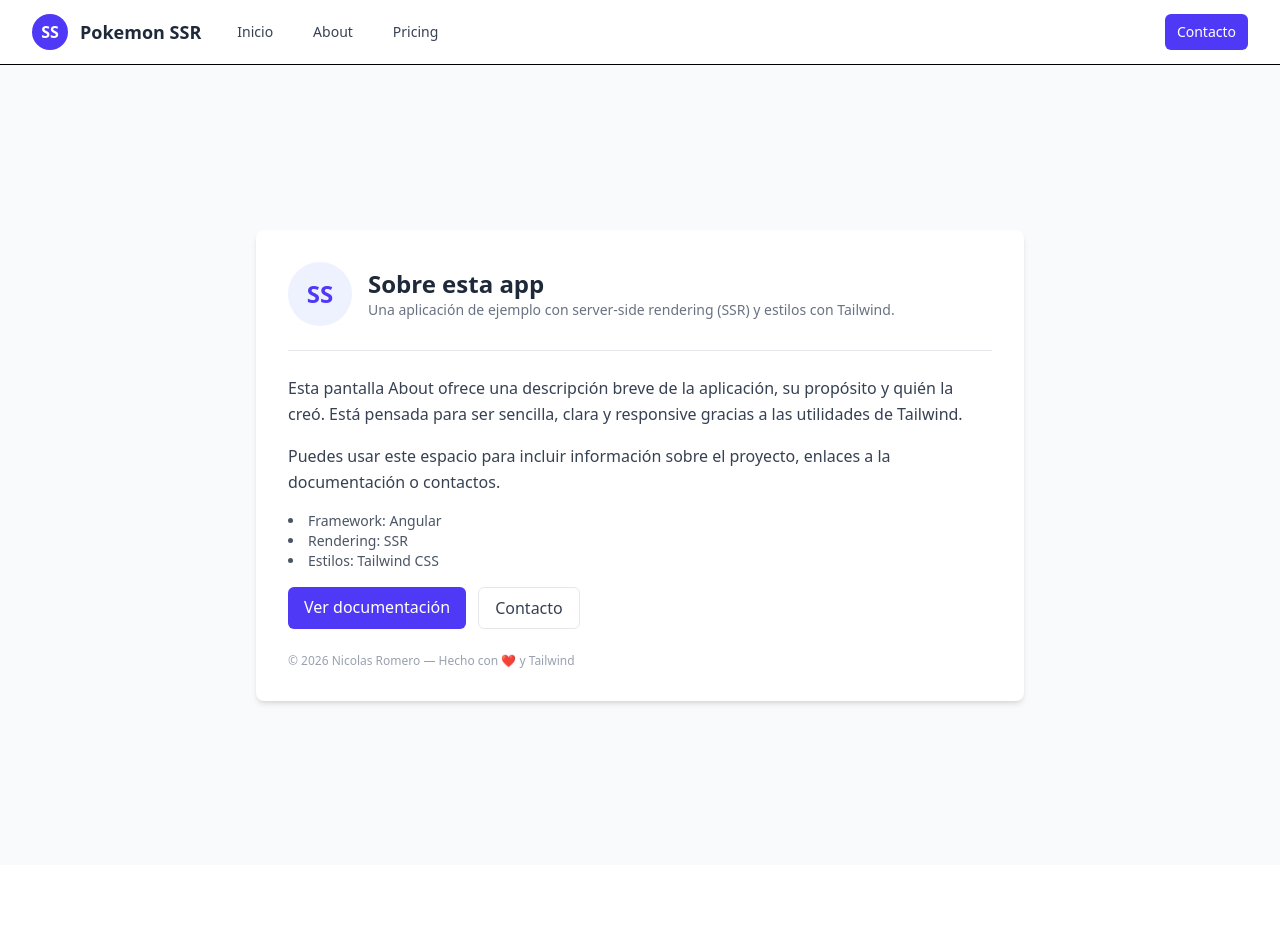
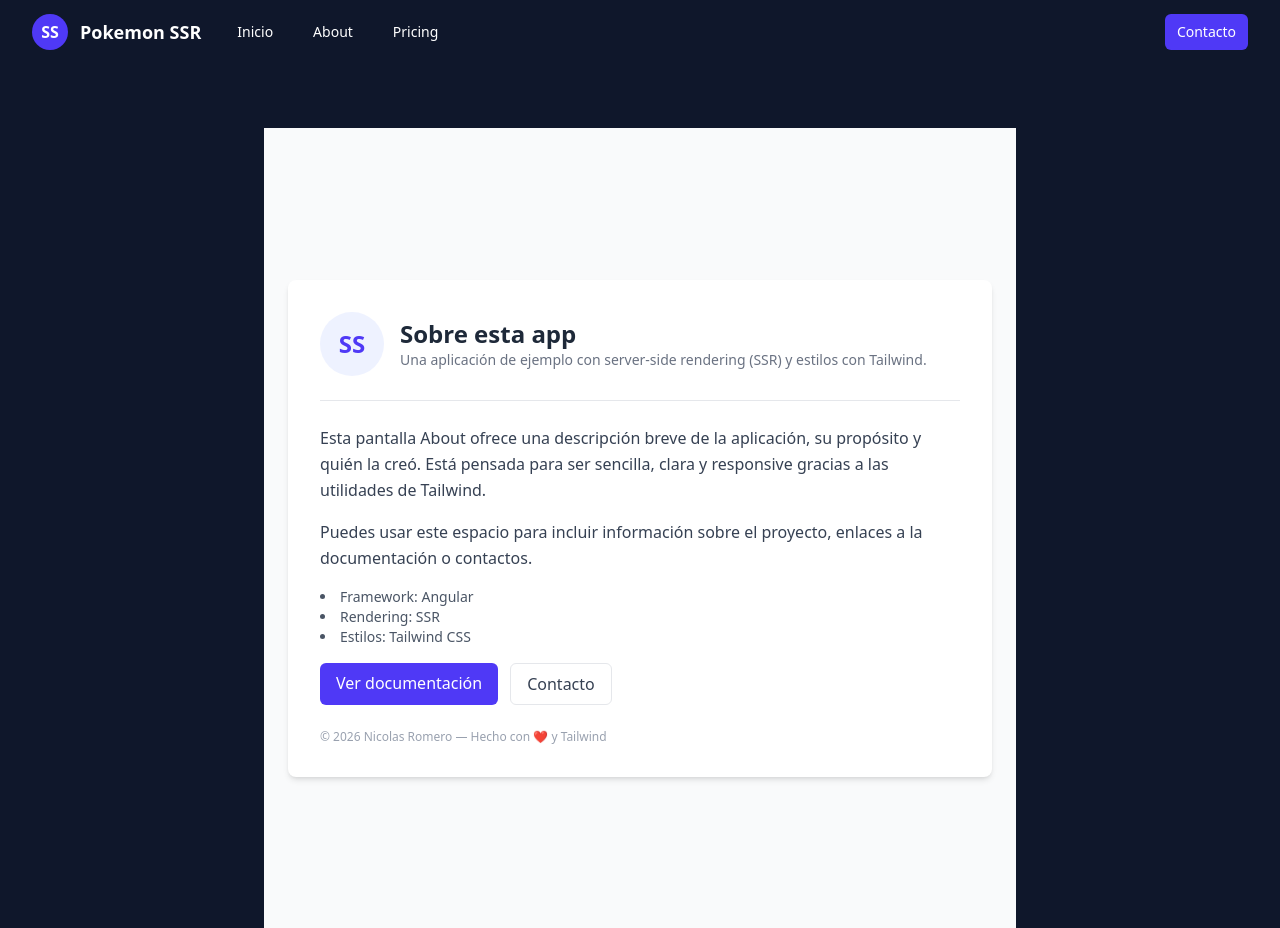
Before and after one commit to nicolasfromerom/ssr_angular, an Angular app: page /about in a window 1280 px wide. Before the commit the page ends 865 px from the top, so only its background shows below. Built offline with nearby package versions, Linux system fonts and the light colour scheme.

Commit message:
maqueta principal

```diff
--- a/src/app/app.html
+++ b/src/app/app.html
@@ -1,2 +1,4 @@
-<app-navbar/>
-<router-outlet />
+<app-navbar />
+<div class="max-w-3xl m-auto mt-16 px-2">
+  <router-outlet />
+</div>
--- a/src/app/app.routes.ts
+++ b/src/app/app.routes.ts
@@ -14,6 +14,10 @@ export const routes: Routes = [
     loadComponent: () => import('./pages/pricing/pricing-page').then((m) => m.PricingPage),
   },
   {
+    path: 'pokemons',
+    loadComponent: () => import('./pages/pokemons/pokemons-page').then((m) => m.PokemonsPage),
+  },
+  {
     path: '**',
     redirectTo: 'about',
   },
--- /dev/null
+++ b/src/app/pages/pokemons/pokemons-page.html
@@ -0,0 +1,11 @@
+<h1 class="text-3xl">Listado de Pokémons</h1>
+<h2 class="text-xl">Página actual</h2>
+
+<hr class="my-2" />
+
+<pokemon-list />
+
+<div class="flex justify-between">
+  <button class="mt-2">Anteriores</button>
+  <button class="mt-2">Siguientes</button>
+</div>
--- /dev/null
+++ b/src/app/pages/pokemons/pokemons-page.ts
@@ -0,0 +1,10 @@
+import { ChangeDetectionStrategy, Component } from '@angular/core';
+import { PokemonList } from '../../pokemons/components/pokemon-list/pokemon-list';
+
+@Component({
+  selector: 'pokemons-page',
+  imports: [PokemonList],
+  templateUrl: './pokemons-page.html',
+  changeDetection: ChangeDetectionStrategy.OnPush,
+})
+export class PokemonsPage {}
--- /dev/null
+++ b/src/app/pokemons/components/pokemon-card/pokemon-card.html
@@ -0,0 +1,15 @@
+<div
+  class="bg-blue-500 animate-fadeIn h-44 bg-opacity-25 rounded-lg shadow-md flex flex-col p-4 items-center justify-center cursor-pointer"
+>
+  <img
+    src="https://raw.githubusercontent.com/PokeAPI/sprites/master/sprites/pokemon/other/home/25.png"
+    alt="Pikachu"
+    class="w-24 h-24"
+    width="96px"
+    height="96px"
+  />
+
+  <div class="text-center mt-2">
+    <h2 class="text-xl font-bold capitalize text-white">Pikachu</h2>
+  </div>
+</div>
--- /dev/null
+++ b/src/app/pokemons/components/pokemon-card/pokemon-card.ts
@@ -0,0 +1,9 @@
+import { ChangeDetectionStrategy, Component } from '@angular/core';
+
+@Component({
+  selector: 'pokemon-card',
+  imports: [],
+  templateUrl: './pokemon-card.html',
+  changeDetection: ChangeDetectionStrategy.OnPush,
+})
+export class PokemonCard {}
--- /dev/null
+++ b/src/app/pokemons/components/pokemon-list/pokemon-list.html
@@ -0,0 +1,11 @@
+<div class="grid gap-3 grid-cols-1 sm:grid-cols-3 md:grid-cols-5">
+  <!-- 12 -->
+  <!-- PokemonCard -->
+  @for (pokemon of '1234567890'; track $index) {
+  <pokemon-card />
+  }
+  <!-- Si no hay -->
+  <div class="col-span-5 text-center border-white h-28 flex justify-center items-center">
+    No hay pokémons
+  </div>
+</div>
--- /dev/null
+++ b/src/app/pokemons/components/pokemon-list/pokemon-list.ts
@@ -0,0 +1,10 @@
+import { ChangeDetectionStrategy, Component } from '@angular/core';
+import { PokemonCard } from '../pokemon-card/pokemon-card';
+
+@Component({
+  selector: 'pokemon-list',
+  imports: [PokemonCard],
+  templateUrl: './pokemon-list.html',
+  changeDetection: ChangeDetectionStrategy.OnPush,
+})
+export class PokemonList {}
--- a/src/app/shared/components/navbar/navbar.html
+++ b/src/app/shared/components/navbar/navbar.html
@@ -1,4 +1,4 @@
-<nav class="bg-white border-b">
+<nav>
   <div class="max-w-7xl mx-auto px-4 sm:px-6 lg:px-8">
     <div class="flex justify-between h-16">
       <div class="flex items-center">
@@ -8,22 +8,22 @@
           >
             SS
           </div>
-          <span class="text-lg font-semibold text-gray-800">Pokemon SSR</span>
+          <span class="text-lg font-semibold text-white">Pokemon SSR</span>
         </a>
         <div class="hidden sm:ml-6 sm:flex sm:space-x-4">
           <a
             routerLink="/"
-            class="px-3 py-2 rounded-md text-sm font-medium text-gray-700 hover:text-indigo-600"
+            class="px-3 py-2 rounded-md text-sm font-medium text-white hover:text-indigo-600"
             >Inicio</a
           >
           <a
             routerLink="/about"
-            class="px-3 py-2 rounded-md text-sm font-medium text-gray-700 hover:text-indigo-600"
+            class="px-3 py-2 rounded-md text-sm font-medium text-white hover:text-indigo-600"
             >About</a
           >
           <a
             routerLink="/pricing"
-            class="px-3 py-2 rounded-md text-sm font-medium text-gray-700 hover:text-indigo-600"
+            class="px-3 py-2 rounded-md text-sm font-medium text-white hover:text-indigo-600"
             >Pricing</a
           >
         </div>
--- a/src/styles.css
+++ b/src/styles.css
@@ -1,2 +1,11 @@
 /* You can add global styles to this file, and also import other style files */
 @import 'tailwindcss';
+
+html,
+body {
+  @apply bg-slate-900 text-white;
+}
+
+button {
+  @apply bg-blue-500 text-white px-4 py-2 rounded hover:bg-blue-600 disabled:bg-slate-600 transition-all;
+}
```
